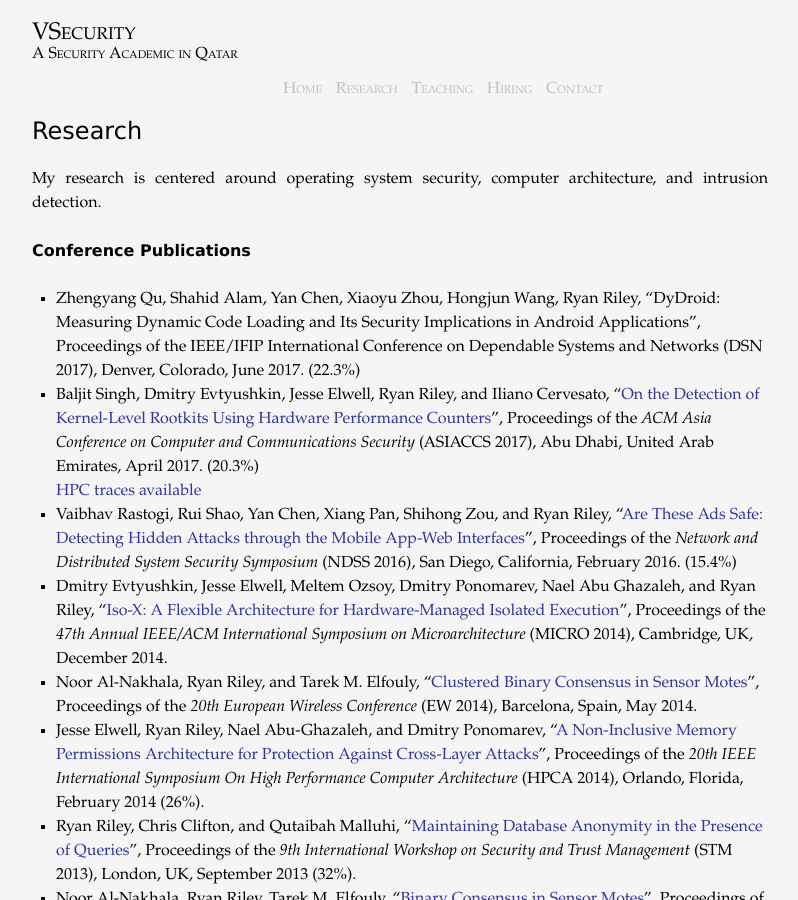
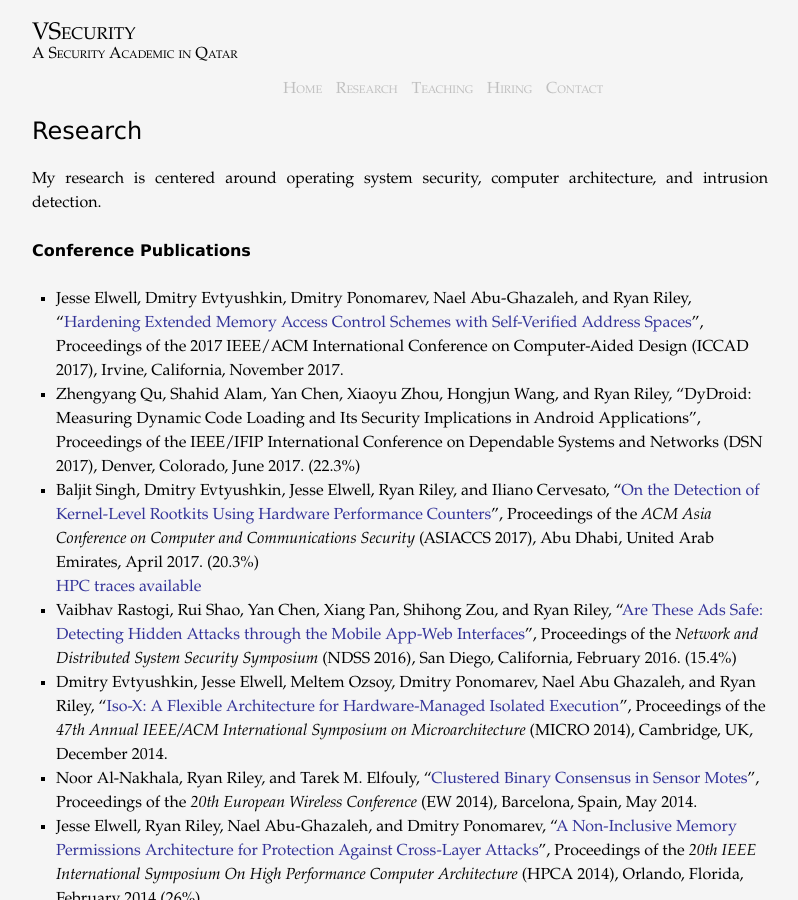
Before and after one commit to rriley/website, a Jekyll site: the page built from research/index.md, in a window 1280 px wide and 900 px high. Shown: the whole window, without its empty margins (240-1038 px from the left). Built offline with Jekyll 4.4.1, drawn with Linux system fonts in a browser that asks for light colours.

Commit message:
Adding the ICCAD paper

```diff
--- a/research/index.md
+++ b/research/index.md
@@ -8,7 +8,8 @@ title: Research
 My research is centered around operating system security, computer architecture, and intrusion detection.
 
 ## Conference Publications
-  * Zhengyang Qu, Shahid Alam, Yan Chen, Xiaoyu Zhou, Hongjun Wang, Ryan Riley, "DyDroid: Measuring Dynamic Code Loading and Its Security Implications in Android Applications", Proceedings of the IEEE/IFIP International Conference on Dependable Systems and Networks (DSN 2017), Denver, Colorado, June 2017. (22.3%)
+  * Jesse Elwell, Dmitry Evtyushkin, Dmitry Ponomarev, Nael Abu-Ghazaleh, and Ryan Riley, "[Hardening Extended Memory Access Control Schemes with Self-Verified Address Spaces](/pubs/iccad17.pdf)", Proceedings of the 2017 IEEE/ACM International Conference on Computer-Aided Design (ICCAD 2017), Irvine, California, November 2017.
+  * Zhengyang Qu, Shahid Alam, Yan Chen, Xiaoyu Zhou, Hongjun Wang, and Ryan Riley, "DyDroid: Measuring Dynamic Code Loading and Its Security Implications in Android Applications", Proceedings of the IEEE/IFIP International Conference on Dependable Systems and Networks (DSN 2017), Denver, Colorado, June 2017. (22.3%)
   * Baljit Singh, Dmitry Evtyushkin, Jesse Elwell, Ryan Riley, and Iliano Cervesato, "[On the Detection of Kernel-Level Rootkits Using Hardware Performance Counters](/pubs/asiaccs17.pdf)", Proceedings of the *ACM Asia Conference on Computer and Communications Security* (ASIACCS 2017), Abu Dhabi, United Arab Emirates, April 2017. (20.3%)
     [HPC traces available](https://github.com/rriley/rootkitML-data)
   * Vaibhav Rastogi, Rui Shao, Yan Chen, Xiang Pan, Shihong Zou, and Ryan Riley, "[Are These Ads Safe: Detecting Hidden Attacks through the Mobile App-Web Interfaces](/pubs/ndss2016.pdf)", Proceedings of the *Network and Distributed System Security Symposium* (NDSS 2016), San Diego, California, February 2016. (15.4%)
```
Also changed, not shown: 1 other file.
